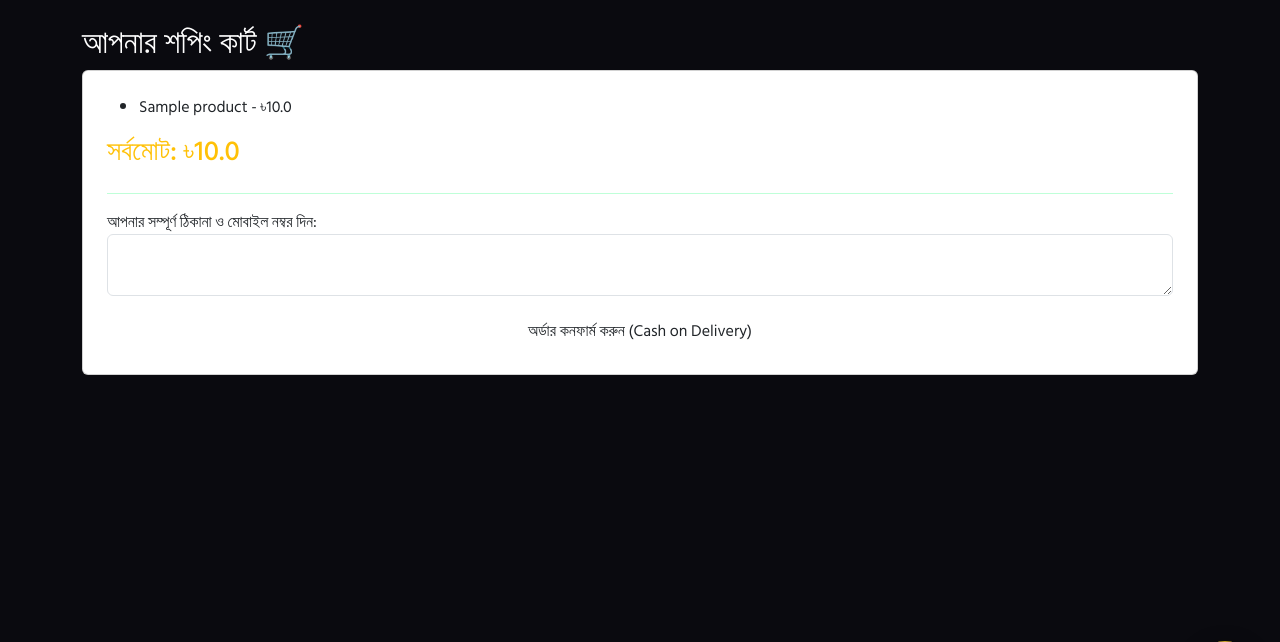
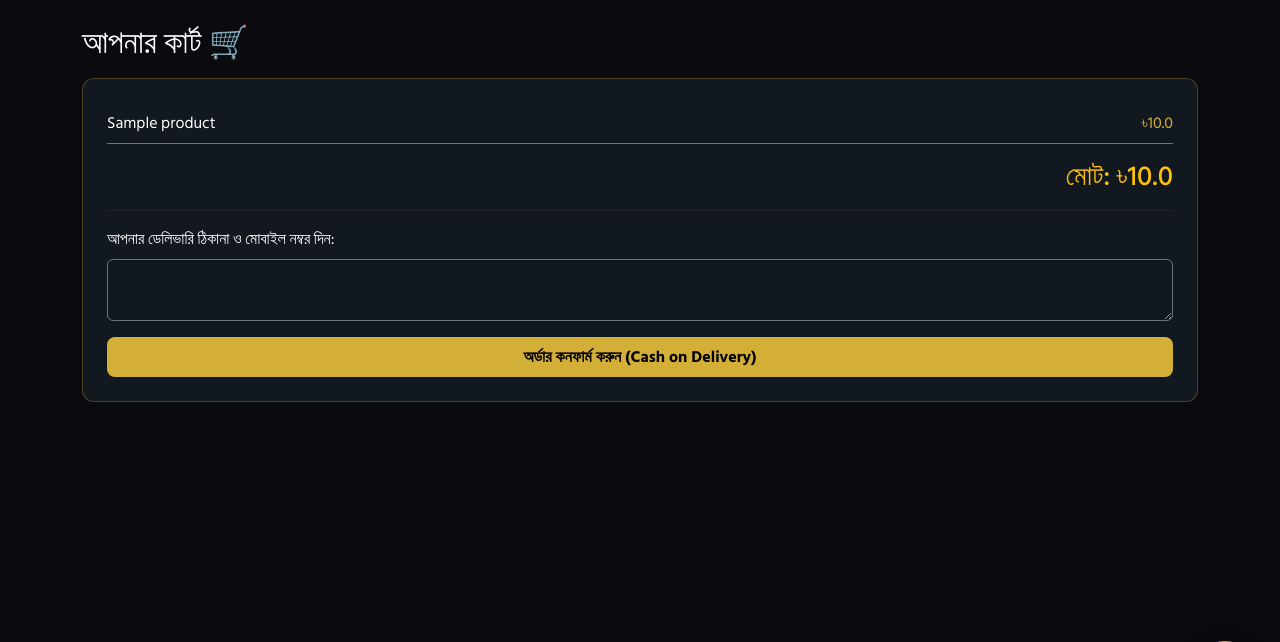
Before and after one commit to lfm2026/lfm-shop, a Flask app: page /cart in a window 1280 px wide. Shown: the part 74-716 px from the top of the page. Run offline with Flask 3, Linux system fonts and the light colour scheme; the visitor is signed in with stand-in values (Sample User, id 1); tables that the repository leaves empty hold one stand-in row (values such as "Sample post").

Commit message:
Update cart.html

```diff
--- a/templates/cart.html
+++ b/templates/cart.html
@@ -1,22 +1,23 @@
 {% extends "base.html" %}
 {% block content %}
-<h2>আপনার শপিং কার্ট 🛒</h2>
-<div class="card p-4">
-    <ul>
-        {% for item in items %}
-        <li>{{ item[1] }} - ৳{{ item[4] }}</li>
-        {% else %}
-        <p>আপনার কার্ট খালি!</p>
-        {% endfor %}
-    </ul>
+<h2>আপনার কার্ট 🛒</h2>
+<div class="card-custom p-4 mt-3">
+    {% for item in items %}
+    <div class="d-flex justify-content-between align-items-center border-bottom border-secondary py-2">
+        <span>{{ item[1] }}</span>
+        <span style="color:var(--gold);">৳{{ item[4] }}</span>
+    </div>
+    {% else %}
+    <p class="text-muted">আপনার কার্ট খালি!</p>
+    {% endfor %}
 
     {% if items %}
-    <h3 class="text-warning">সর্বমোট: ৳{{ total }}</h3>
-    <hr style="border-color:#00ff66;">
+    <h3 class="text-end text-warning mt-3">মোট: ৳{{ total }}</h3>
+    <hr style="border-color:var(--border-color);">
     <form method="POST">
-        <label>আপনার সম্পূর্ণ ঠিকানা ও মোবাইল নম্বর দিন:</label>
-        <textarea name="address" class="form-control mb-3" required></textarea>
-        <button type="submit" class="btn btn-custom w-100">অর্ডার কনফার্ম করুন (Cash on Delivery)</button>
+        <label class="form-label">আপনার ডেলিভারি ঠিকানা ও মোবাইল নম্বর দিন:</label>
+        <textarea name="address" class="form-control bg-transparent text-white border-secondary mb-3" required></textarea>
+        <button type="submit" class="btn btn-gold w-100">অর্ডার কনফার্ম করুন (Cash on Delivery)</button>
     </form>
     {% endif %}
 </div>
```
